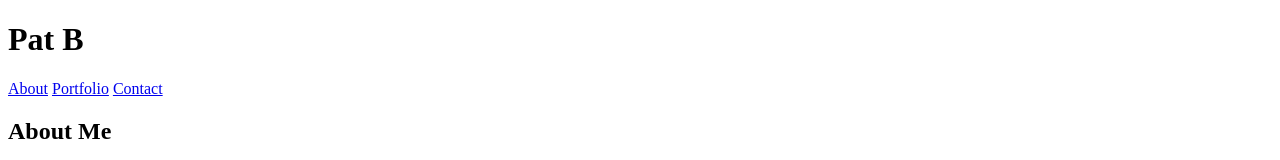
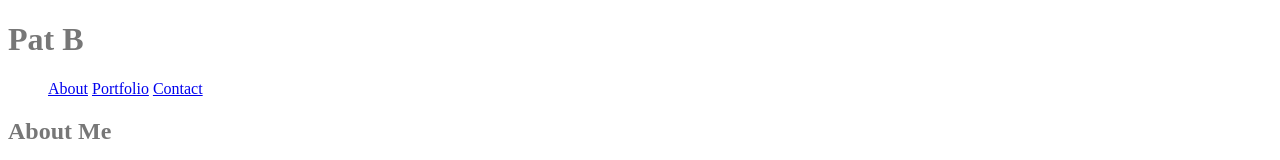
Before and after one commit to mrpatblack7/Basic-Portfolio, a plain HTML site: page index.html in a window 1280 px wide. Shown: the top 160 px of the page. Drawn offline with Linux system fonts and the light colour scheme; files that its build step writes are made by us from their sources.

Commit message:
tinkering with github

```diff
--- a/assets/css/style.css
+++ b/assets/css/style.css
@@ -2,6 +2,15 @@ header {
     background-color: #4aaaa5;
 }
 
-p body {
+body {
     color:#777777;
 }
+
+footer {
+    background-color:#666666
+}
+
+
+li {
+    display:inline;
+}
--- a/index.html
+++ b/index.html
@@ -2,21 +2,22 @@
 <html lang="en">
 <head>
     <meta charset="UTF-8">
-    <meta name="viewport" content="width=device-width, initial-scale=1.0">
-    <meta http-equiv="X-UA-Compatible" content="ie=edge">
-    <link rel="style sheet" rhef="style.css">
+    <link rel="stylesheet" type="text/css" href="style.css">
+
     <title>Document</title>
 </head>
 <header>
-        <h1>Pat B</h1>
-        <!--Create hyperlinks to go to other pages using about, portfolio, and contact-->
-    <div class="links">
-            <a href="#">About</a>
-            <a href="#">Portfolio</a>
-            <a href="#">Contact</a>
-       </div>
 </header>
 <body>
+    <h1>Pat B</h1>
+    <!--Create a navagation bar about, portfolio, and contact-->
+<div class="nav bar">
+  <ul>
+    <li><a href="#">About</a></li>
+    <li><a href="#">Portfolio</a></li>
+    <li><a href="#">Contact</a></li>
+  </ul>
+ </div>
     <h2>About Me</h2>
     <hr>
     <a title="Dave Gold [CC BY-SA 2.0 (https://creativecommons.org/licenses/by-sa/2.0)],
@@ -55,33 +56,26 @@
                 <img src="https://upload.wikimedia.org/wikipedia/commons/6/66/Warm_Kyoto_light_%287778657974%29.jpg" alt="Mountains" style="width:200px">
                 <h3>My Work</h3>
                 <p>Lorem ipsum..</p>
-              </div>
-            </div>
+
               <div class="column">
                   <div class="content">
                     <img src="https://farm2.staticflickr.com/1782/43043802862_ceebf7374d_k.jpg" alt="Lights" style="width:200px">
                     <h3>My Work</h3>
                     <p>Lorem ipsum..</p>
-              </div>
-            </div>
+
+
                 <div class="column">
                     <div class="content">
                       <img src="https://farm1.staticflickr.com/920/29349596078_1fb050bfd2_k.jpg" alt="night" width="200px">
                       <h3>My Work</h3>
                       <p>Lorem ipsum..</p>
-              </div>
-            </div>
+
+
                   <div class="column">
                     <div class="content">
                       <img src="https://farm1.staticflickr.com/836/43259302972_c25b7c3cb4_k.jpg" alt="Mountains" style="width:200px">
                       <h3>My Work</h3>
                       <p>Lorem ipsum..</p>
-              </div>
-            </div>
-          </div>
-
-
-
       </div>
 
 
```
Lines whose indentation alone changed are shown as unchanged.
